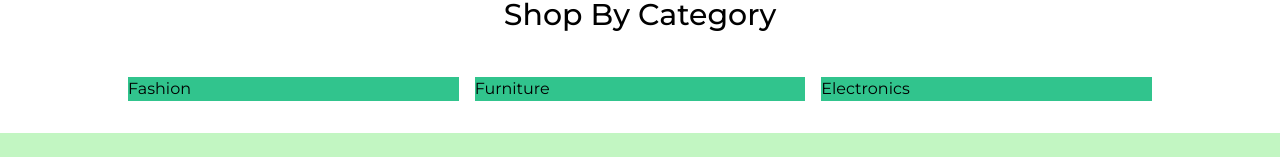
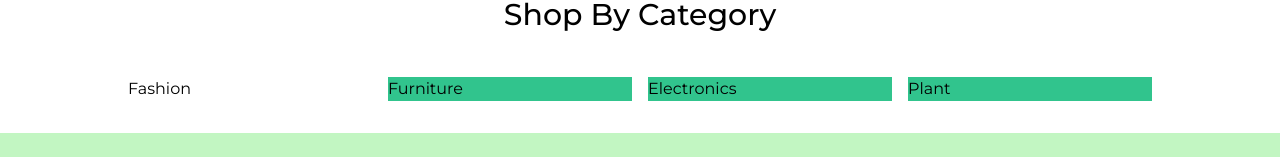
Before and after one commit to DevRefaul/ecommerce_website, a React (Create React App) app: page /home in a window 1280 px wide. Shown: the part 995-1152 px from the top of the page. Built offline with nearby package versions, Linux system fonts and the light colour scheme.

Commit message:
added one more category

```diff
--- /dev/null
+++ b/src/Pages/Home/CategorySection.css
@@ -0,0 +1,6 @@
+.textCenter {
+    position: absolute;
+    top: 50%;
+    left: 50%;
+    transform: translate(-50%, -50%);
+}
--- a/src/Pages/Home/CategorySection.jsx
+++ b/src/Pages/Home/CategorySection.jsx
@@ -7,18 +7,18 @@ const CategorySection = () => {
         Shop By Category
       </h2>
 
-      <div className="my-8 grid grid-cols-2 lg:grid-cols-3 gap-4">
-        <div className="bg-green-400">
-          {" "}
+      <div className="my-8 grid grid-cols-2 lg:grid-cols-4 gap-4">
+        <div className="">
           <h2>Fashion</h2>
         </div>
         <div className="bg-green-400">
-          {" "}
           <h2>Furniture</h2>
         </div>
         <div className="bg-green-400">
-          {" "}
           <h2>Electronics</h2>
+        </div>
+        <div className="bg-green-400">
+          <h2>Plant</h2>
         </div>
       </div>
     </section>
```
Also changed, not shown: src/Assets/dress.jpg (added).
